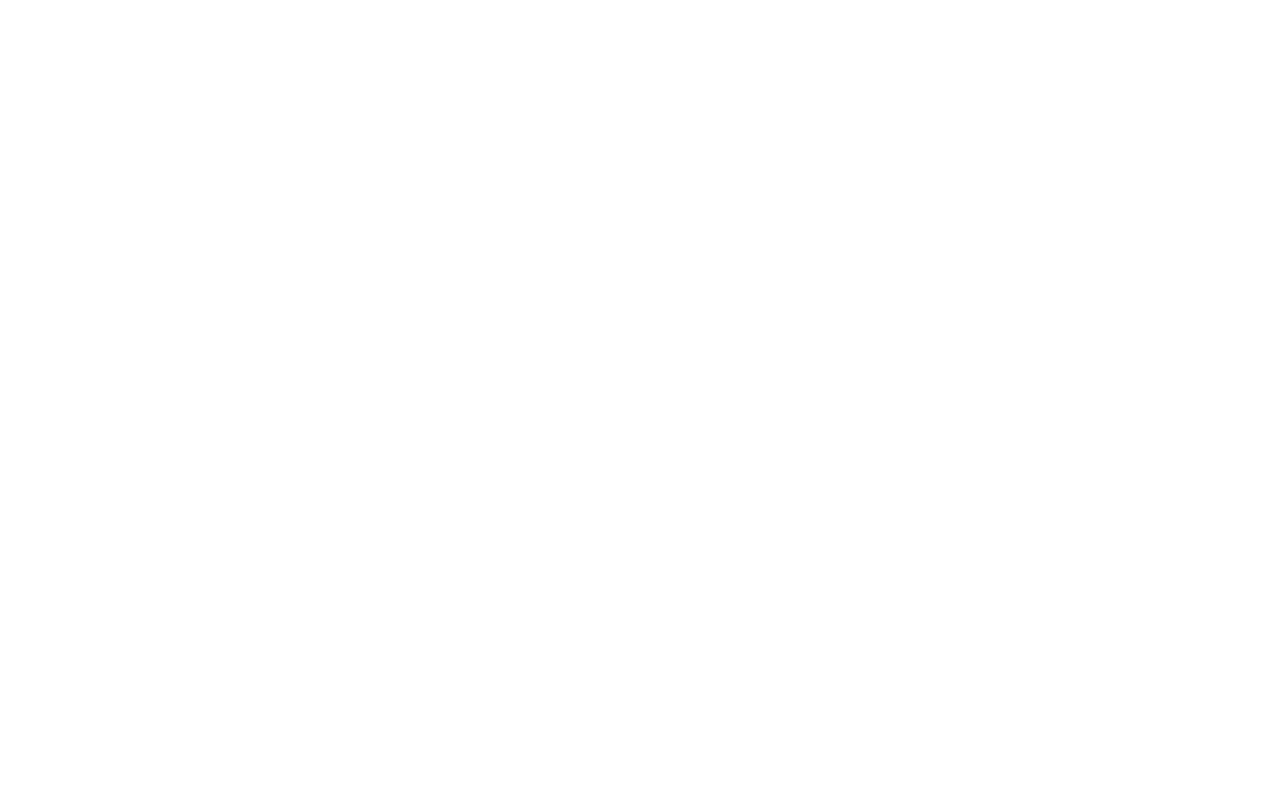
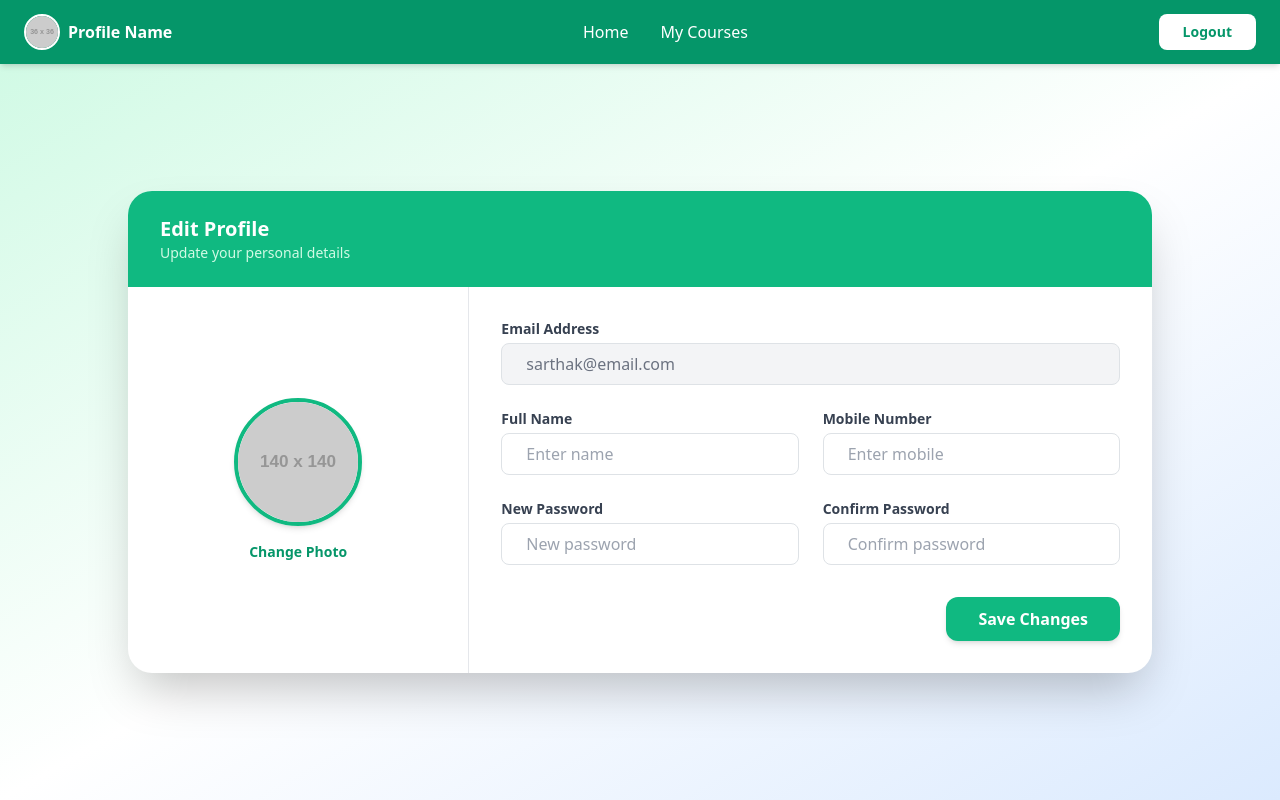
Before and after one commit to Tahir0227/MERN-Project, a React (Vite) app in the folder myapp/: page /edit-profile in a window 1280 px wide. Before the commit this address had no page. Built offline with nearby package versions, Linux system fonts and the light colour scheme.

Commit message:
add EditProfile and updated MyProfile, AllCourse, CouresVideos

```diff
--- a/myapp/src/App.jsx
+++ b/myapp/src/App.jsx
@@ -15,6 +15,8 @@
 import UpdateCourse from "./AdminPages/UpdateCourse"
 import MyProfile from "./Pages/MyProfile"
 import CourseVideos from "./Pages/CourseVideos"
+
+import EditProfile from "./Pages/EditProfile"
 
 export const LoginContext = createContext()
 
@@ -40,6 +42,10 @@
           <Route path="/update-course" element={<UpdateCourse />} />
           <Route path="/profile" element={<MyProfile />} />
 
+
+
+          <Route path="/edit-profile" element={<EditProfile />} />
+
         </Routes>
       </LoginContext.Provider>
       <ToastContainer />
--- /dev/null
+++ b/myapp/src/Pages/EditProfile.jsx
@@ -0,0 +1,140 @@
+import React from 'react'
+import Navbar from '../Component/Navbar'
+
+export default function EditProfile() {
+    return (
+        <>
+            <Navbar />
+
+            <div className="h-[calc(100vh-4rem)]
+                      bg-gradient-to-br from-emerald-100 via-white to-blue-100
+                      flex items-center justify-center px-6">
+
+                <div className="w-full max-w-5xl bg-white rounded-3xl shadow-2xl overflow-hidden">
+
+                    {/* Header */}
+                    <div className="bg-emerald-500 px-8 py-4 text-white">
+                        <h2 className="text-xl font-bold">Edit Profile</h2>
+                        <p className="text-emerald-100 text-sm">
+                            Update your personal details
+                        </p>
+                    </div>
+
+                    <div className="grid grid-cols-1 md:grid-cols-3">
+
+                        {/* LEFT: Profile Image */}
+                        <div className="flex flex-col items-center justify-center
+                            p-6 border-r">
+
+                            <img
+                                src="https://via.placeholder.com/140"
+                                alt="profile"
+                                className="w-32 h-32 rounded-full object-cover
+                           border-4 border-emerald-500 shadow-md"
+                            />
+
+                            <button
+                                className="mt-3 text-sm font-semibold
+                           text-emerald-600 hover:underline"
+                            >
+                                Change Photo
+                            </button>
+                        </div>
+
+                        {/* RIGHT: Form */}
+                        <div className="md:col-span-2 p-8">
+
+                            <form className="grid grid-cols-1 md:grid-cols-2 gap-6">
+
+                                {/* Email (readonly) */}
+                                <div className="md:col-span-2">
+                                    <label className="block text-sm font-semibold text-gray-700 mb-1">
+                                        Email Address
+                                    </label>
+                                    <input
+                                        type="email"
+                                        value="sarthak@email.com"
+                                        disabled
+                                        className="w-full px-4 py-2 rounded-lg
+                               border bg-gray-100 text-gray-500
+                               cursor-not-allowed"
+                                    />
+                                </div>
+
+                                {/* Name */}
+                                <div>
+                                    <label className="block text-sm font-semibold text-gray-700 mb-1">
+                                        Full Name
+                                    </label>
+                                    <input
+                                        type="text"
+                                        placeholder="Enter name"
+                                        className="w-full px-4 py-2 rounded-lg
+                               border focus:ring-2
+                               focus:ring-emerald-400 outline-none"
+                                    />
+                                </div>
+
+                                {/* Mobile */}
+                                <div>
+                                    <label className="block text-sm font-semibold text-gray-700 mb-1">
+                                        Mobile Number
+                                    </label>
+                                    <input
+                                        type="text"
+                                        placeholder="Enter mobile"
+                                        className="w-full px-4 py-2 rounded-lg
+                               border focus:ring-2
+                               focus:ring-emerald-400 outline-none"
+                                    />
+                                </div>
+
+                                {/* Passwords */}
+                                <div>
+                                    <label className="block text-sm font-semibold text-gray-700 mb-1">
+                                        New Password
+                                    </label>
+                                    <input
+                                        type="password"
+                                        placeholder="New password"
+                                        className="w-full px-4 py-2 rounded-lg
+                               border focus:ring-2
+                               focus:ring-emerald-400 outline-none"
+                                    />
+                                </div>
+
+                                <div>
+                                    <label className="block text-sm font-semibold text-gray-700 mb-1">
+                                        Confirm Password
+                                    </label>
+                                    <input
+                                        type="password"
+                                        placeholder="Confirm password"
+                                        className="w-full px-4 py-2 rounded-lg
+                               border focus:ring-2
+                               focus:ring-emerald-400 outline-none"
+                                    />
+                                </div>
+
+                                {/* Save Button */}
+                                <div className="md:col-span-2 flex justify-end pt-2">
+                                    <button
+                                        type="submit"
+                                        className="bg-emerald-500 hover:bg-emerald-600
+                               text-white font-semibold
+                               px-8 py-2.5 rounded-xl
+                               transition shadow-md"
+                                    >
+                                        Save Changes
+                                    </button>
+                                </div>
+
+                            </form>
+
+                        </div>
+                    </div>
+                </div>
+            </div>
+        </>
+    )
+}
--- a/myapp/src/Pages/MyProfile.jsx
+++ b/myapp/src/Pages/MyProfile.jsx
@@ -6,53 +6,59 @@
         <>
             <Navbar />
 
-            <div className="min-h-screen bg-gradient-to-br from-emerald-100 via-white to-blue-100 flex justify-center items-center px-4">
+            <div className="min-h-screen bg-gradient-to-br from-emerald-100 via-white to-blue-100 px-6 py-12">
 
-                {/* Profile Card */}
-                <div className="w-full max-w-md bg-white rounded-2xl shadow-xl p-6">
+                {/* Profile Wrapper */}
+                <div className="max-w-5xl mx-auto bg-white rounded-3xl shadow-2xl overflow-hidden">
 
-                    {/* Profile Image */}
-                    <div className="flex justify-center -mt-16">
+                    <div className="grid grid-cols-1 md:grid-cols-3">
+
+                        {/* LEFT: Profile Image Section */}
+                        <div className="bg-emerald-500 flex flex-col items-center justify-center p-8 text-white">
                             <img
-                            src="https://via.placeholder.com/120"
+                                src="https://via.placeholder.com/160"
                                 alt="profile"
-                            className="w-28 h-28 rounded-full object-cover border-4 border-white shadow-md"
+                                className="w-40 h-40 rounded-full object-cover border-4 border-white shadow-lg"
                             />
-                    </div>
 
-                    {/* Name */}
-                    <div className="text-center mt-4">
-                        <h2 className="text-2xl font-bold text-gray-800">
+                            <h2 className="mt-4 text-2xl font-bold">
                                 Sarthak Katkar
                             </h2>
-                        <p className="text-sm text-gray-500">
+                            <p className="text-emerald-100">
                                 Student
                             </p>
                         </div>
 
-                    {/* Divider */}
-                    <hr className="my-6" />
+                        {/* RIGHT: Profile Details */}
+                        <div className="md:col-span-2 p-10">
 
-                    {/* Profile Details */}
-                    <div className="space-y-4 text-gray-700">
+                            <h3 className="text-2xl font-bold text-gray-800 mb-6">
+                                Profile Information
+                            </h3>
 
-                        <div className="flex justify-between items-center">
-                            <span className="font-medium"> Email</span>
-                            <span className="text-gray-600">sarthak@email.com</span>
+                            <div className="space-y-6 text-gray-700">
+
+                                <div className="flex justify-between items-center border-b pb-3">
+                                    <span className="font-semibold">Email</span>
+                                    <span className="text-gray-600">
+                                        sarthak@email.com
+                                    </span>
                                 </div>
 
-                        <div className="flex justify-between items-center">
-                            <span className="font-medium"> Mobile</span>
-                            <span className="text-gray-600">+91 98765 43210</span>
+                                <div className="flex justify-between items-center border-b pb-3">
+                                    <span className="font-semibold">Mobile</span>
+                                    <span className="text-gray-600">
+                                        +91 98765 43210
+                                    </span>
                                 </div>
 
                             </div>
 
                             {/* Edit Button */}
-                    <div className="mt-8">
+                            <div className="mt-10">
                                 <button
-                            className="w-full bg-emerald-500 text-white
-                         font-semibold py-2.5 rounded-lg
+                                    className="px-8 py-3 bg-emerald-500 text-white
+                                               font-semibold rounded-xl
                                                hover:bg-emerald-600 transition shadow-md"
                                 >
                                     Edit Profile
@@ -60,6 +66,9 @@
                             </div>
 
                         </div>
+
+                    </div>
+                </div>
             </div>
         </>
     )
```
Also changed, not shown: myapp/src/AdminPages/AllCourses.jsx (+7 -6 lines), myapp/src/Pages/CourseVideos.jsx (+33 -18 lines), 2 other files (tests, documents, lock files or other folders). Lines whose indentation alone changed are shown as unchanged.
